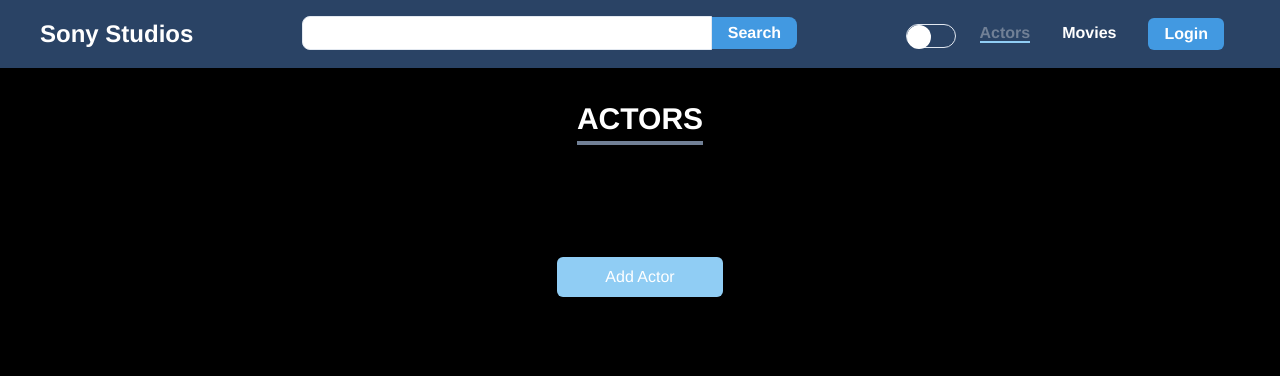
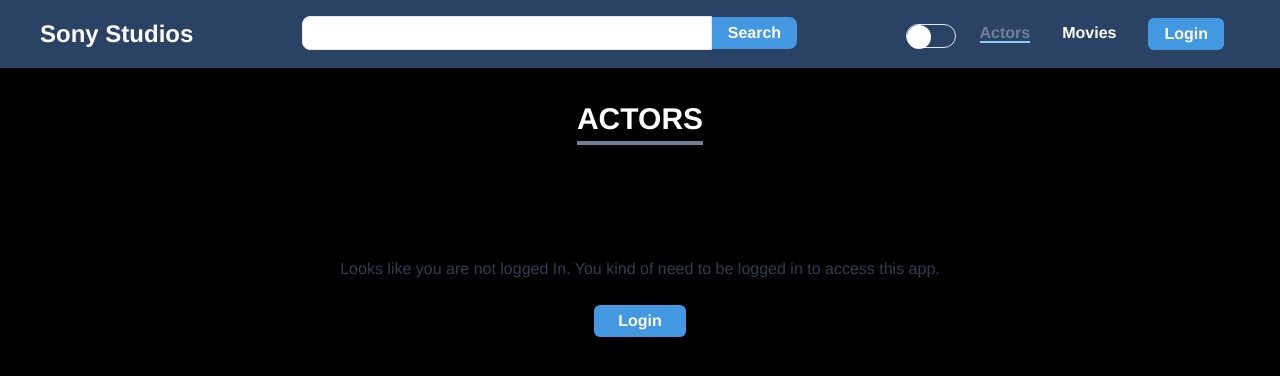
Before and after one commit to vinuch/sony-casting-agency, a Vue app: page / in a window 1280 px wide. Shown: the top 376 px of the page. Built offline with nearby package versions, Linux system fonts and the light colour scheme.

Commit message:
bug fixes

```diff
--- a/src/components/Navbar.vue
+++ b/src/components/Navbar.vue
@@ -37,7 +37,7 @@
       </button>
     </nav>
     <transition name="fade">
-      <div v-if="mobileNav" class="absolute w-full z-20 sm:hidden block transform translate-y-16" :class="mode ? 'bg-blue-900 text-white' : 'bg-white'">
+      <div v-if="mobileNav" class="fixed w-full z-20 sm:hidden block transform translate-y-16" :class="mode ? 'bg-blue-900 text-white' : 'bg-white'">
         <ul class="py-4">
           <li class="py-2 text-left px-4">
             <div @click="setMode" class="cursor-pointer border rounded-full px-6 h-6 relative mt-1 mr-2 w-12">
@@ -74,7 +74,7 @@ import { mapActions, mapGetters } from 'vuex'
       return {
         mobileNav: false,
         auth: this.$auth,
-        loginLink: this.$auth.build_login_link('/tabs/user-page'),
+        loginLink: this.$auth.build_login_link(''),
       }
     },
     methods: {
--- a/src/views/Actors.vue
+++ b/src/views/Actors.vue
@@ -9,10 +9,16 @@
     <div v-else class="flex flex-wrap justify-around mb-16">
       <Actorcard v-for="actor in actors" :key="actor.name + actor.id" :actor="actor"/>
     </div>
+    <div v-if="!isLoading && actors.length == 0">
+      Looks like you are not logged In. You kind of need to be logged in to access this app.
+       <button class="block mx-auto my-6 bg-blue-500 px-6 py-1 text-white rounded-md font-bold">
+             <a   :href="loginLink">Login</a>
+          </button>
+    </div>
 
 
 
-    <button @click="creating = !creating" class="mx-4 py-2 rounded-md px-12 text-white" :class="!auth.can('post:actor') ? 'bg-blue-300 cursor-not-allowed': 'bg-blue-500'">
+    <button v-if="!actors.length == 0" @click="creating = !creating" class="mx-4 py-2 rounded-md px-12 text-white" :class="!auth.can('post:actor') ? 'bg-blue-300 cursor-not-allowed': 'bg-blue-500'">
          Add Actor
     </button>
 
@@ -43,7 +49,8 @@ export default {
   data(){
     return {
       creating: false,
-      auth: this.$auth
+      auth: this.$auth,
+      loginLink: this.$auth.build_login_link(),
     }
   },
   methods: {
```
